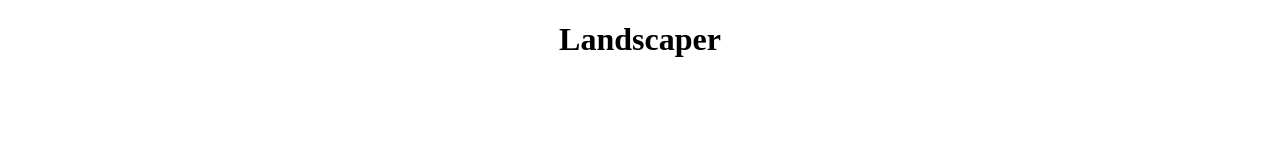
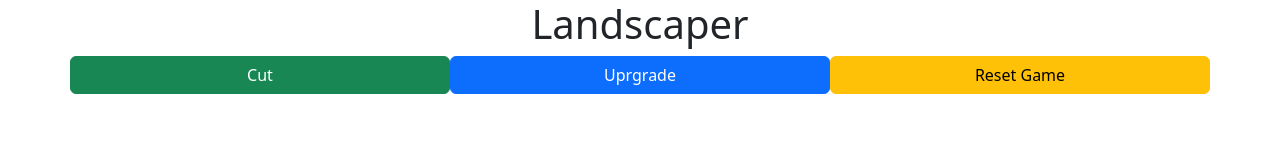
Before and after one commit to jcoop32/landscaper, a plain HTML site: page index.html in a window 1280 px wide. Drawn offline with nearby package versions, Linux system fonts and the light colour scheme.

Commit message:
add containers and buttons

```diff
--- a/app.js
+++ b/app.js
@@ -22,6 +22,8 @@ need to add:
 - balance text
 - Lawn cut count
 
+using bootstrap for styling and positioning
+
 
 future features:
 once user clicks on cut button they get redirected to a new page
@@ -31,8 +33,33 @@ current tool earnings.
 Balance is shown on both cut page and main page.
 */
 
+// function
+
 $(() => {
-  console.log($);
   const $h1 = $('<h1>').text('Landscaper').addClass('title');
   $('body').append($h1);
+
+  const $menu = $('<div>')
+    .addClass('menu container text-center')
+    .attr('id', 'menu-container');
+  const $btnContainer = $('<div>').addClass('row align-items-center');
+  const $cutBtn = $('<button>')
+    .attr('type', 'button')
+    .addClass('col btn btn-success')
+    .text('Cut');
+  const $upgradeBtn = $('<button>')
+    .attr('type', 'button')
+    .addClass('col btn btn-primary')
+    .text('Uprgrade');
+  const $resetBtn = $('<button>')
+    .attr('type', 'button')
+    .addClass('col btn btn-warning')
+    .text('Reset Game');
+
+  //appends
+  $('body').append($menu);
+  $menu.append($btnContainer);
+  $btnContainer.append($cutBtn);
+  $btnContainer.append($upgradeBtn);
+  $btnContainer.append($resetBtn);
 });
--- a/index.html
+++ b/index.html
@@ -5,9 +5,21 @@
     <meta http-equiv="X-UA-Compatible" content="IE=edge" />
     <meta name="viewport" content="width=device-width, initial-scale=1.0" />
     <link rel="stylesheet" href="style.css" />
+    <link
+      href="https://cdn.jsdelivr.net/npm/bootstrap@5.3.0/dist/css/bootstrap.min.css"
+      rel="stylesheet"
+      integrity="sha384-9ndCyUaIbzAi2FUVXJi0CjmCapSmO7SnpJef0486qhLnuZ2cdeRhO02iuK6FUUVM"
+      crossorigin="anonymous"
+    />
     <script src="https://code.jquery.com/jquery-3.7.0.min.js"></script>
     <script src="app.js"></script>
     <title>Landscaper</title>
   </head>
-  <body></body>
+  <body>
+    <script
+      src="https://cdn.jsdelivr.net/npm/bootstrap@5.3.0/dist/js/bootstrap.bundle.min.js"
+      integrity="sha384-geWF76RCwLtnZ8qwWowPQNguL3RmwHVBC9FhGdlKrxdiJJigb/j/68SIy3Te4Bkz"
+      crossorigin="anonymous"
+    ></script>
+  </body>
 </html>
--- a/style.css
+++ b/style.css
@@ -1,3 +1,10 @@
+body,
+html {
+  height: 100%;
+  margin: 0;
+}
 .title {
   text-align: center;
 }
+.menu {
+}
```
